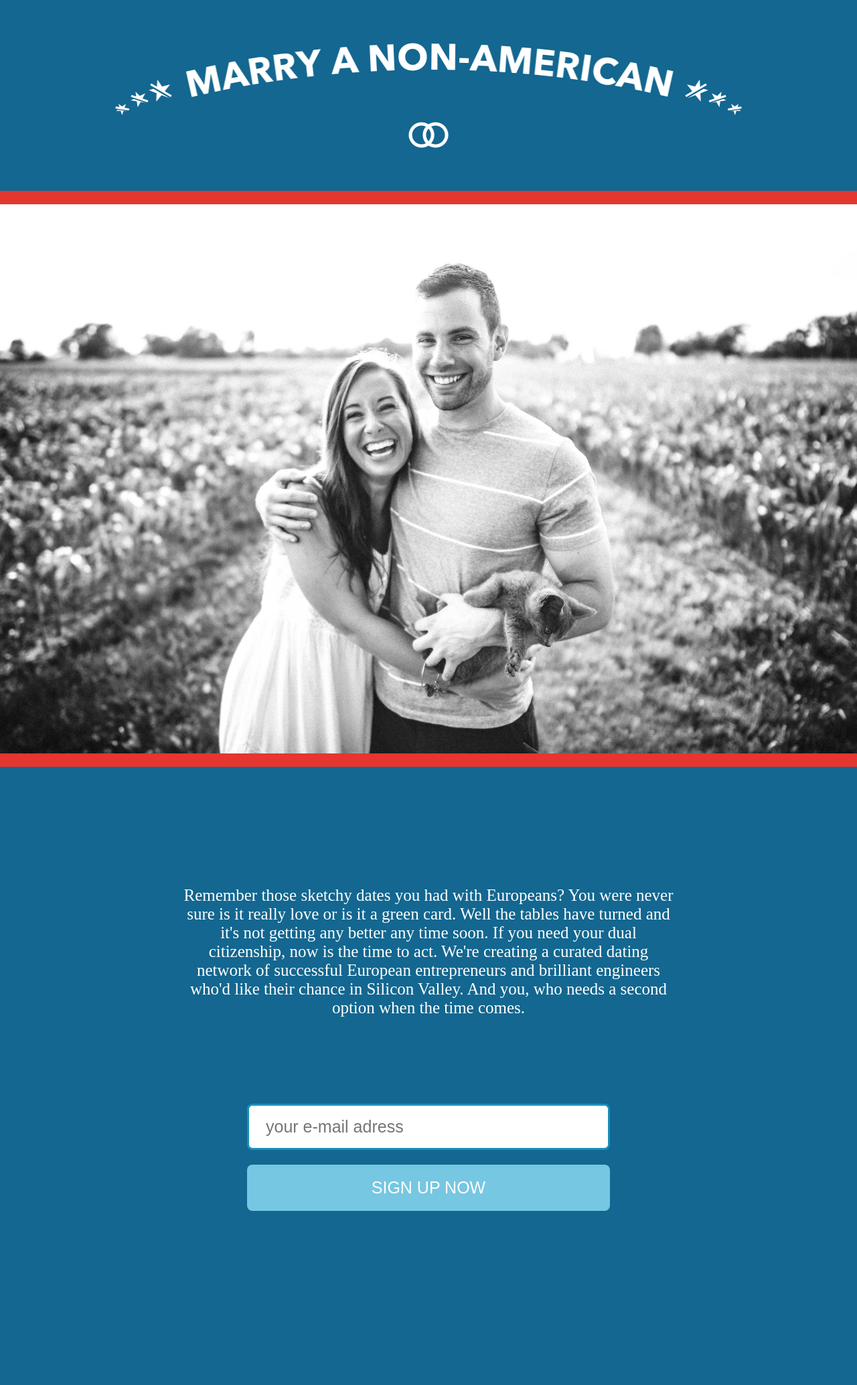
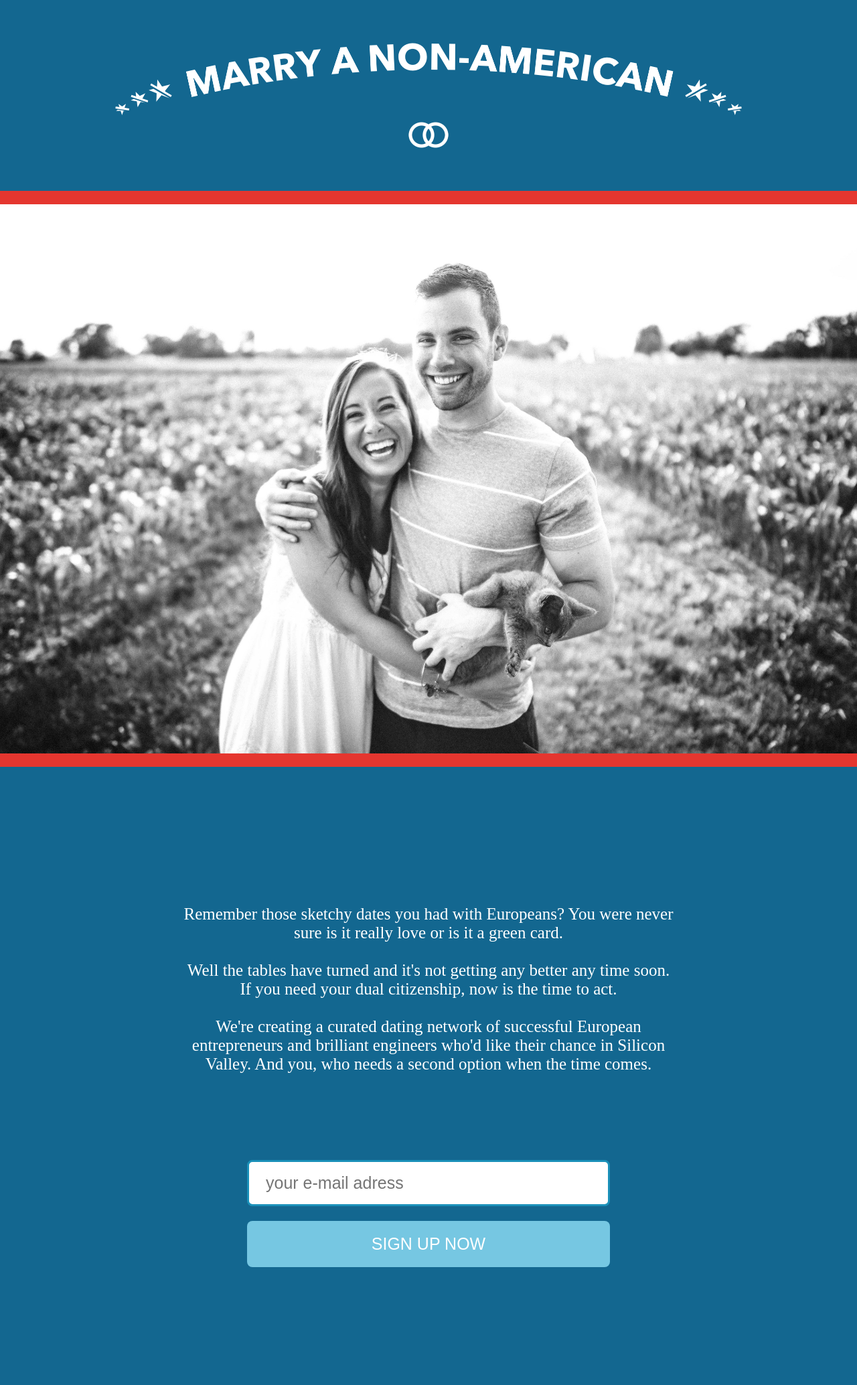
Before and after one commit to jakablazon/american, a PHP site: page / in a window 1280 px wide. Shown: the whole page at 67% size. Before the commit the page ends 1808 px from the top, so only its background shows below. Run offline with PHP 8.4, Linux system fonts and the light colour scheme.

Commit message:
General fixes

```diff
--- a/home.html
+++ b/home.html
@@ -5,21 +5,22 @@
     <title>Marry a non-american!</title>
     <meta http-equiv="Content-type" content="text/html; charset=UTF-8"/>
     <link rel="stylesheet" href="styles/main.css" type="text/css" media="screen, print"/>
+    <link href="https://fonts.googleapis.com/css?family=Montserrat:400" rel="stylesheet">
     <script src="scripts/main.js"></script>
 </head>
 <body>
     <div class="container blue heading-container">
-        <img src="assets/heading-banner.png" class="heading-img">
+        <img src="assets/heading-banner2x.png" class="heading-img">
     </div>
     <div class="container red divider"></div>
     <div class="container img-container"></div>
     <div class="container red divider"></div>
     <div class="container blue bottom-container">
-      <p>Remember those sketchy dates you had with Europeans? You were never sure is it really love or is it a green card.
-
-Well the tables have turned and it's not getting any better any time soon. If you need your dual citizenship, now is the time to act.
-
-We're creating a curated dating network of successful European entrepreneurs and brilliant engineers who'd like their chance in Silicon Valley. And you, who needs a second option when the time comes.</p>
+      <p>
+<br>Remember those sketchy dates you had with Europeans? You were never sure is it really love or is it a green card.<br>
+<br>Well the tables have turned and it's not getting any better any time soon. If you need your dual citizenship, now is the time to act.<br>
+<br>We're creating a curated dating network of successful European entrepreneurs and brilliant engineers who'd like their chance in Silicon Valley. And you, who needs a second option when the time comes.
+</p>
         <form>
             <input type="email" placeholder="your e-mail adress" class="email-field">
             <input type="submit" value="SIGN UP NOW" class="submit-button">
--- a/styles/main.css
+++ b/styles/main.css
@@ -4,7 +4,7 @@
 html, body{
     margin: 0;
     padding: 0;
-    font-family: AvenirNext;
+    font-family: monsterrat;
     color: #ffffff;
 }
 p{
```
Also changed, not shown: assets/heading-banner2x.png (added).
